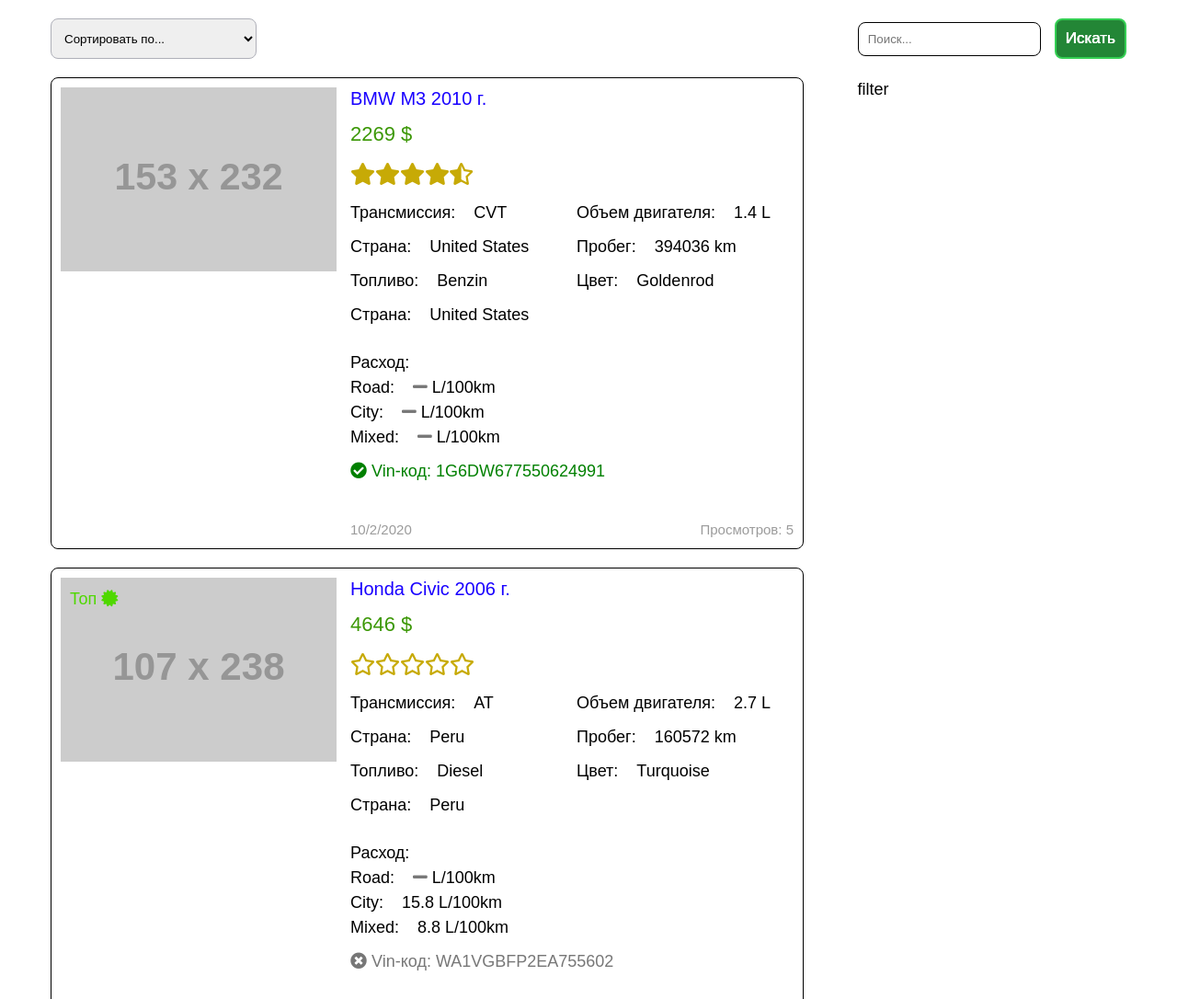
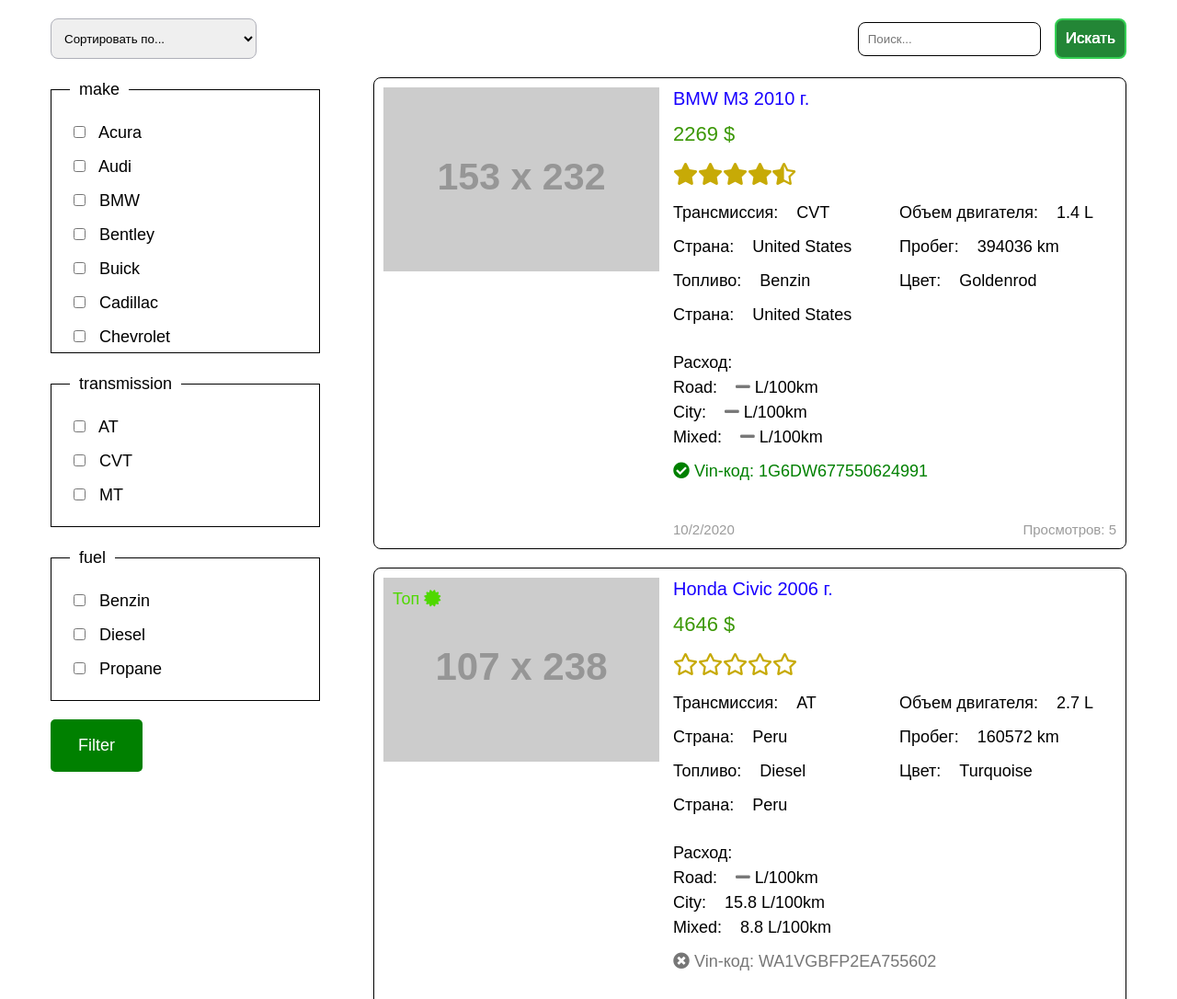
Before and after one commit to Im-Mad-Panda/tasks-javascript-json, a plain HTML site: page index.html in a window 1280 px wide. Shown: the top 1086 px of the page at 92% size. Drawn offline with Linux system fonts and the light colour scheme; placeholder pictures from the web are drawn by us.

Commit message:
filterfields

```diff
--- a/css/style.css
+++ b/css/style.css
@@ -206,6 +206,33 @@
 .filter{
     width: 25%;
 }
+.filter-form button{
+  background-color: green;
+  color: #fff;
+  padding: 15px 30px;
+  border-radius: 5px;
+}
+.fieldsets{
+  display: flex;
+  flex-direction: column;
+  gap: 20px;
+  margin-bottom: 20px;
+}
+.fieldsets>fieldset{
+  display: flex;
+  flex-direction: column;
+  gap: 10px;
+  border: 1px solid #000;
+  max-height: 300px;
+  overflow-y: auto;
+  padding: 20px;
+}
+.fieldsets legend{
+  padding: 0 10px;
+}
+.fieldsets input{
+  margin-right: 10px;
+}
 .showcase{
     width: 70%;
     display: flex;
--- a/index.html
+++ b/index.html
@@ -36,10 +36,18 @@
     </header>
     <main class="main">
       <div class="container main__container">
+        <aside class="filter">
+          <form id="filterForm" class="filter-form">
+            <div class="fieldsets">
+
+            </div>
+            <button type="submit">Filter</button>
+          </form>
+        </aside>
         <section class="showcase" id="showcase">
 
         </section>
-        <aside class="filter">filter</aside>
+
       </div>
     </main>
     <script src="./js/cars.js"></script>
--- a/js/app.js
+++ b/js/app.js
@@ -2,6 +2,10 @@
 const showcaseEl = document.getElementById("showcase");
 const sortSelectEl = document.getElementById('sortSelect')
 const searchFormEl = document.getElementById('searchForm')
+const filterFormEl = document.getElementById('filterForm')
+const filterFields = ["make", "transmission", "fuel"]
+renderCardShowcase(cars, showcaseEl);
+renderFilterForm(cars, filterFormEl)
 // {
 //     "id": "89aed5b8c686ebd713a62873e4cd756abab7a106",
 //     "make": "BMW",
@@ -27,6 +31,20 @@
 //   }
 
 
+filterFormEl.addEventListener('submit', event => {
+  event.preventDefault()
+  const query = filterFields.map(field => {
+    return Array.from(event.target[field]).filter(input => input.checked).map(input => input.value)
+  })
+  const filteredCars = cars.filter(car => {
+    return query.every((values, i) => {
+      return values.length > 0 ? values.includes(car[filterFields[i]]) : true
+    })
+  })
+  console.table(filteredCars);
+  renderCardShowcase(filteredCars, showcaseEl);
+})
+
 searchFormEl.addEventListener('submit', event => {
   event.preventDefault()
   // console.log(event.target);
@@ -34,7 +52,7 @@
   // console.log(event.target.search.value);
   const query = event.target.search.value.trim().toLowerCase().split(' ').filter(word => !!word)
   console.log(query);
-  const searchFields = ["make", "model", "year", "seller"]
+  const searchFields = ["make", "model", "year"]
   const filteredCars = cars.filter(car => {
     return query.every(word => {
       return searchFields.some(field => {
@@ -43,6 +61,7 @@
     })
   })
   console.table(filteredCars);
+  renderCardShowcase(filteredCars, showcaseEl);
 })
 
 
@@ -78,7 +97,58 @@
   renderCardShowcase(cars, showcaseEl);
 })
 
-renderCardShowcase(cars, showcaseEl);
+
+
+
+{/* <fieldset>
+  <legend>Make</legend>
+  <label>
+    <input type="checkbox" name="make" value="Audi">
+    Audi
+  </label>
+  <label>
+    <input type="checkbox" name="make" value="BMW">
+    BMW
+  </label>
+</fieldset> */}
+
+
+
+function renderFilterForm(cardsDataArr, filterFormEl) {
+  filterFormEl.firstElementChild.innerHTML = createFilterFieldsets(cardsDataArr).join("");
+}
+
+function createFilterFieldsets(cardsDataArr) {
+  return filterFields.map(field => {
+    const values = Array.from(new Set(cardsDataArr.map(cardDataObj => cardDataObj[field]))).sort()
+    return createFilterFieldset(field, values)
+  })
+}
+
+function createFilterFieldset(field, values) {
+  const labels = values.map((value) => createFilterCheckbox(field, value)).join('');
+  return `<fieldset>
+  <legend>${field}</legend>
+  ${labels}
+</fieldset>`
+}
+
+function createFilterCheckbox(field, value) {
+  return `<label>
+  <input type="checkbox" name="${field}" value="${value}">
+  ${value}
+</label>`
+}
+
+
+
+
+
+
+
+
+
+
 
 function renderCardShowcase(cardsDataArr, cardShowcaseEl) {
   cardShowcaseEl.innerHTML = createCardShowcaseHTML(cardsDataArr).join("");
```
